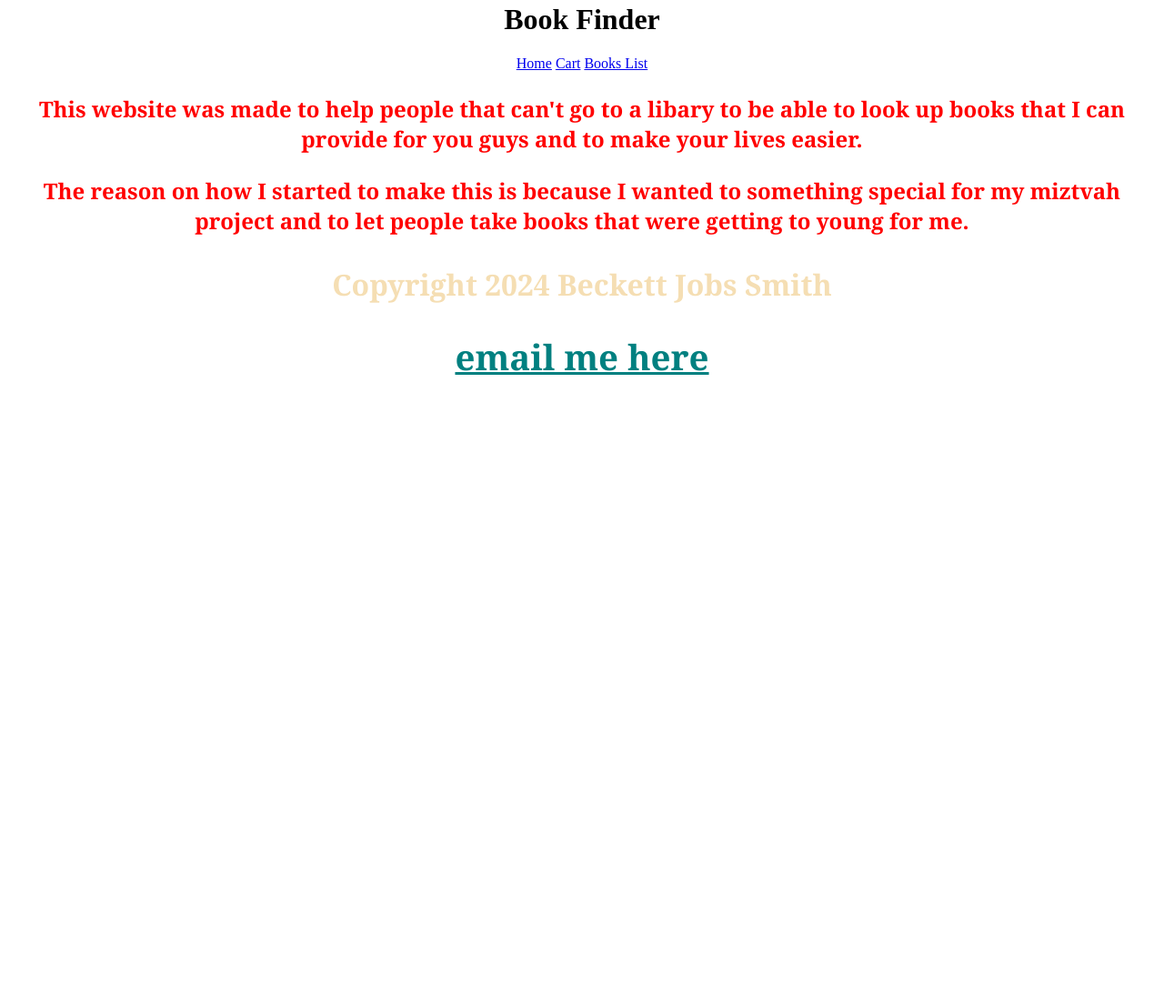
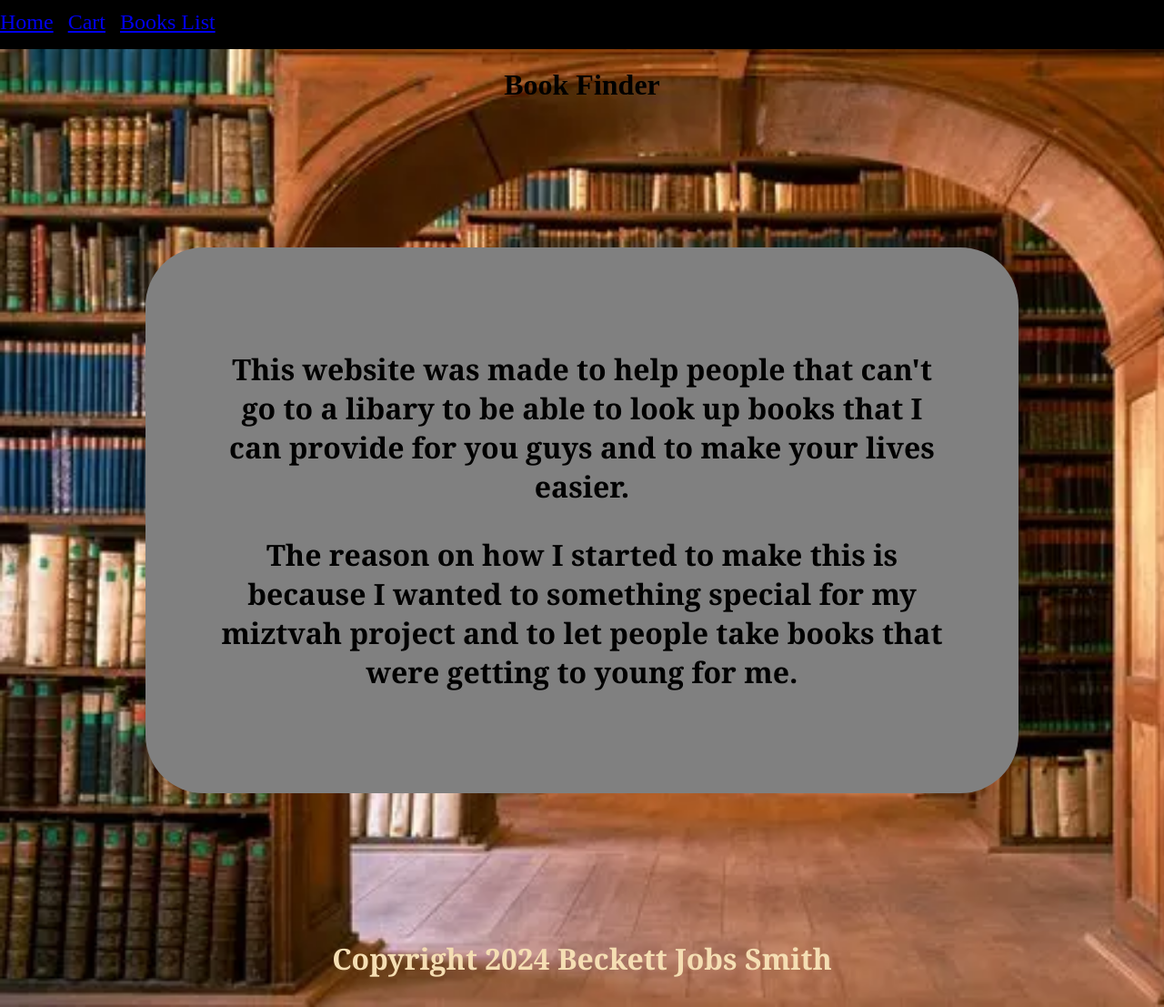
Before and after one commit to bsmith06/bsmith.github.io, a plain HTML site: page index.html in a window 1280 px wide. Shown: the part 5-1112 px from the top of the page at 91% size. Before the commit the page ends 800 px from the top, so only its background shows below. Drawn offline with Linux system fonts and the light colour scheme.

Commit message:
12/10/24 (2)

```diff
--- a/index.html
+++ b/index.html
@@ -5,26 +5,27 @@
         <link rel="stylesheet" href="styles.css">
         <link rel="icon" href="images/icon.ico">
     </head>
+    <body id='home'>
         <header>
-        <h1 style="text-align: center;">
-            Book Finder
-        </h1>
-    </header>
-    <body id='home'>
             <nav class="nav_Bar">
                 <a href="index.html">Home</a>
                 <a href="cart.html">Cart</a>
                 <a href="books.html">Books List</a>
             </nav>
-
-        <p style="text-align: center; font-size: x-large; font-family: Georgia, 'Times New Roman', Times, serif; color: red; font-weight: bold;">
+            <h1 style="text-align: center;">
+                Book Finder
+            </h1>
+        </header>
+        <main>
+            <p>
                 This website was made to help people that can't go to a libary to be able to look up books that I can provide for you guys and to make your lives easier.
             </p>
-        <p style="text-align: center; font-size: x-large; font-family: Georgia, 'Times New Roman', Times, serif; color: red; font-weight: bold;">
+            <p>
                 The reason on how I started to make this is because I wanted to something special for my miztvah project and to let people take books that were getting to young for me.
             </p>
+        </main>
+        <footer>
+            <p>Copyright 2024 Beckett Jobs Smith</p>
+        </footer>
     </body>
-    <footer style="text-align: center; font-size: xx-large; font-family: Georgia, 'Times New Roman', Times, serif; color: wheat; font-weight: bold;">
-        <p>Copyright 2024 Beckett Jobs Smith</p>
-        <a id="email" href="mailto:beckettjobssmith@icloud.com">email me here</a>
-    </footer>
+</html>
--- a/styles.css
+++ b/styles.css
@@ -1,10 +1,23 @@
+html,body{
+    margin: 0;
+}
 #home{
-    background-image: url("../books/assets/background.png");
+    background-image: url("assets/background.png");
     background-repeat: no-repeat;
     background-size: cover;
 }
 nav{
     text-align: center;
+}
+.nav_Bar{
+    font-size:x-large;
+    width: 100%;
+    background-color: black;
+    padding: 1rem 0rem;
+    display: flex;
+    flex-direction: row;
+    align-items: center;
+    gap: 1rem;
 }
 #books > a {
     margin: 2rem;
@@ -45,3 +58,20 @@ td:nth-child(odd){
 #cart_body{
     background-color: black;
 }
+#home>main{
+    padding: 5rem;
+    margin: 10rem;
+    border-radius: 4rem;
+    text-align: center;
+    font-size: xx-large;
+    font-family: Georgia, 'Times New Roman', Times, serif;
+    color: black; font-weight: bold;
+    background-color: gray;
+}
+footer{
+    text-align: center;
+    font-size: xx-large;
+    font-family: Georgia, 'Times New Roman', Times, serif;
+    color: wheat;
+    font-weight: bold;
+}
```
Also changed, not shown: cart.html (+1 -0 lines). Lines whose indentation alone changed are shown as unchanged.
